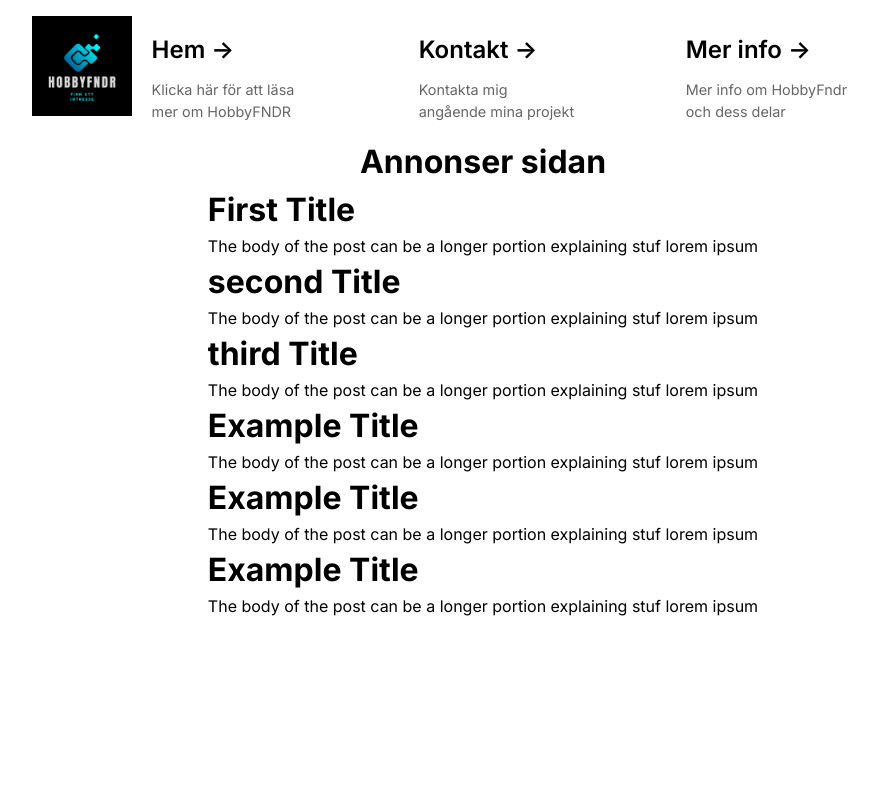
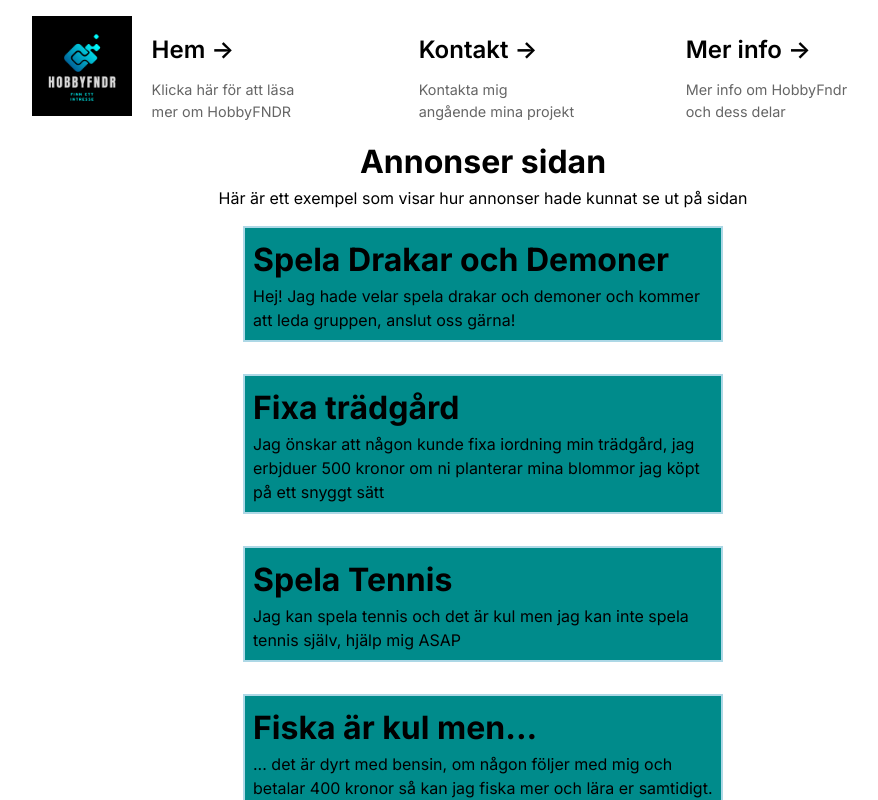
Before and after one commit to dennan141/HobbyFNDR-kade23kt, a Next.js app: page /tools/posts in a window 1280 px wide. Shown: the top 800 px of the page, without its empty margins (157-1035 px from the left). Built offline with nearby package versions, Linux system fonts and the light colour scheme.

Commit message:
finished, reitiration required

```diff
--- a/src/Components/ContactForm/ContactForm.module.css
+++ b/src/Components/ContactForm/ContactForm.module.css
@@ -4,7 +4,7 @@
   max-width: 30rem;
   margin: 3px auto;
   padding: 3px auto;
-    border: 1px solid #ccc;
+  border: solid 1px #ccc;
   border-radius: 5px;
 }
 
--- a/src/Components/Posts/Posts.module.css
+++ b/src/Components/Posts/Posts.module.css
@@ -1,4 +1,7 @@
 .singlePost{
-    border: 1px;
-    border-color: aliceblue;
+    border: solid lightblue 2px;
+    background-color: darkcyan;
+    margin: 1rem;
+    padding: 0.5rem;
+    width: 30rem;
 }
--- a/src/app/contact/page.js
+++ b/src/app/contact/page.js
@@ -3,7 +3,8 @@ import ContactForm from "@/Components/ContactForm/ContactForm";
 export default function ContactPage() {
   return (
     <>
-      <h1>Contact</h1>
+      <h1>Kontakt</h1>
+      <h2>Ta kontakt via mail i formuläret!</h2>
       <ContactForm />
     </>
   );
--- a/src/app/tools/posts/page.js
+++ b/src/app/tools/posts/page.js
@@ -1,35 +1,36 @@
 import SinglePost from "@/Components/Posts/Posts";
 import styles from "./posts.module.css";
 
+// *  ------------- PROP DATA ------------
 const postsArray = [
   {
-    title: "First Title",
-    body: "The body of the post can be a longer portion explaining stuf lorem ipsum",
+    title: "Spela Drakar och Demoner",
+    body: "Hej! Jag hade velar spela drakar och demoner och kommer att leda gruppen, anslut oss gärna!",
     user: "Username1",
   },
   {
-    title: "second Title",
-    body: "The body of the post can be a longer portion explaining stuf lorem ipsum",
+    title: "Fixa trädgård",
+    body: "Jag önskar att någon kunde fixa iordning min trädgård, jag erbjduer 500 kronor om ni planterar mina blommor jag köpt på ett snyggt sätt",
     user: "Username2",
   },
   {
-    title: "third Title",
+    title: "Spela Tennis",
+    body: "Jag kan spela tennis och det är kul men jag kan inte spela tennis själv, hjälp mig ASAP",
+    user: "Username3",
+  },
+  {
+    title: "Fiska är kul men...",
+    body: "... det är dyrt med bensin, om någon följer med mig och betalar 400 kronor så kan jag fiska mer och lära er samtidigt.",
+    user: "Username3",
+  },
+  {
+    title: "Sticka ihop",
     body: "The body of the post can be a longer portion explaining stuf lorem ipsum",
     user: "Username3",
   },
   {
-    title: "Example Title",
-    body: "The body of the post can be a longer portion explaining stuf lorem ipsum",
-    user: "Username3",
-  },
-  {
-    title: "Example Title",
-    body: "The body of the post can be a longer portion explaining stuf lorem ipsum",
-    user: "Username3",
-  },
-  {
-    title: "Example Title",
-    body: "The body of the post can be a longer portion explaining stuf lorem ipsum",
+    title: "Springa ensam på natten? nej tack",
+    body: "Häng med mig och spring så det inte blir läskigt 😱",
     user: "Username3",
   },
 ];
@@ -38,6 +39,10 @@ export default function ProfilePage() {
   return (
     <>
       <h1>Annonser sidan</h1>
+
+      <p>
+        Här är ett exempel som visar hur annonser hade kunnat se ut på sidan
+      </p>
 
       {/* //* This creates the posts "dynamically" */}
       {postsArray.map((post, index) => (
```
Also changed, not shown: src/Components/ContactForm/ContactForm.js (+4 -13 lines), src/app/page.js (+22 -5 lines). Lines whose indentation alone changed are shown as unchanged.
